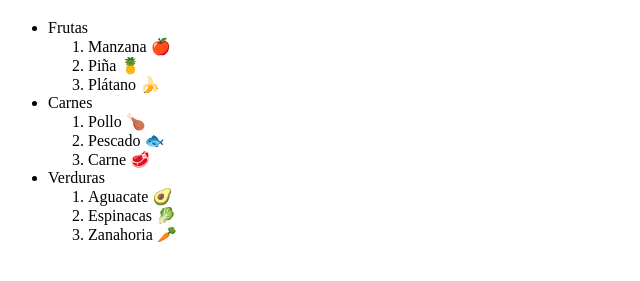
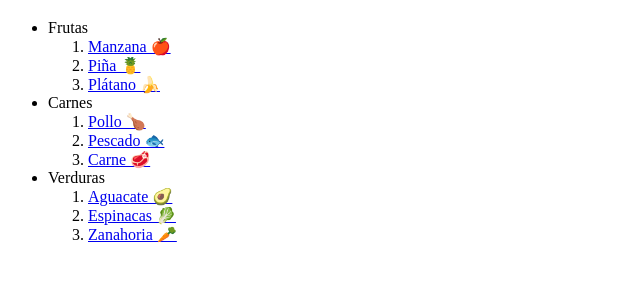
Before and after one commit to pcymac/pcymac.github.io, a plain HTML site: page recetasdecocina.html in a window 1280 px wide. Shown: the part 61-342 px from the top of the page, without its empty margins (0-640 px from the left). Drawn offline with Linux system fonts and the light colour scheme.

Commit message:
Add files via upload

```diff
--- a/recetasdecocina.html
+++ b/recetasdecocina.html
@@ -15,21 +15,21 @@
         <ul>
             <li>Frutas</li>
                 <ol>
-                    <li>Manzana 🍎</li>
-                    <li>Piña 🍍</li>
-                    <li>Plátano 🍌</li>
+                    <li><a href="https://cocinamia.com.mx/receta/como-hacer-ensalada-de-manzana/" target="_blank"/> Manzana 🍎</a></li>
+                    <li><a href="https://www.hola.com/cocina/noticiaslibros/galeria/20210813194477/recetas-con-pina/1/" target="_blank"> Piña 🍍<a/></li>
+                    <li><a href="https://www.cocinafacil.com.mx/recetas/recetas-con-platanos/" target="_blank"> Plátano 🍌</a></li>
                 </ol>
             <li>Carnes</li>
                 <ol>
-                    <li>Pollo 🍗</li>
-                    <li>Pescado 🐟</li>
-                    <li>Carne 🥩</li>
+                    <li><a href="https://cocinamia.com.mx/receta/como-hacer-ensalada-de-manzana/" target="_blank"> Pollo 🍗</a></li>
+                    <li><a href="https://www.recetasnestle.com.mx/categorias/recetas-con-pescado" target="_black"> Pescado 🐟</a></li>
+                    <li><a href="https://www.cocinafacil.com.mx/recetas/recetas-con-carne-de-res/" target="_blank"> Carne 🥩</a></li>
                 </ol>
             <li>Verduras</li>
                 <ol>
-                    <li>Aguacate 🥑</li>
-                    <li>Espinacas 🥬</li>
-                    <li>Zanahoria 🥕</li>
+                    <li><a href="https://www.micasarevista.com/recetas-trucos-cocina/g102456/recetas-con-aguacate/" target="_blank"> Aguacate 🥑</a></li>
+                    <li><a href="https://www.recetasderechupete.com/espinacas-a-la-crema-o-gratinadas-al-horno/9548/" target="_blank"> Espinacas 🥬</a></li>
+                    <li><a href="https://www.recetasgratis.net/Zanahoria-busqCate-1.html" target="_blank"> Zanahoria 🥕</a></li>
                 </ol>
         </ul>
 
```
